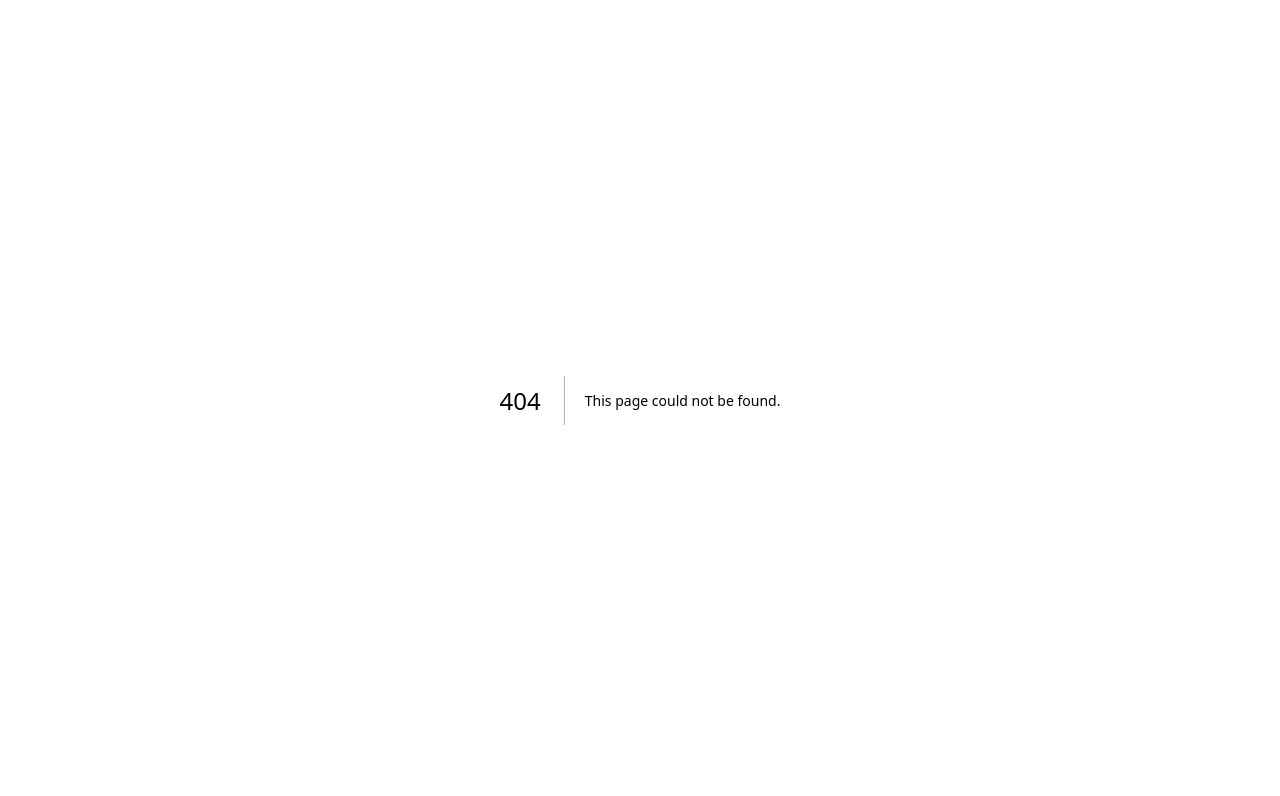
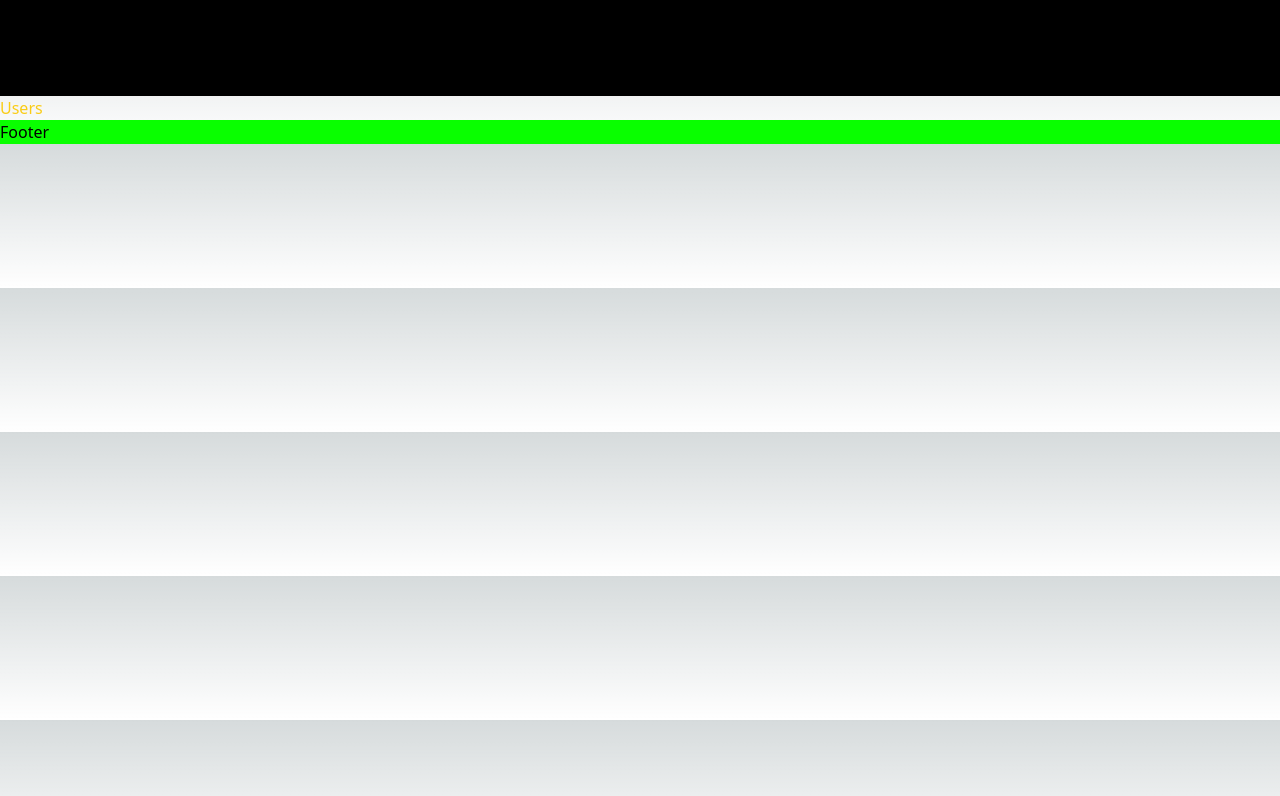
Before and after one commit to Slippoy03/learn-next, a Next.js app: page /users in a window 1280 px wide. Before the commit this address had no page. Shown: the top 796 px of the page. Built offline with nearby package versions, Linux system fonts and the light colour scheme.

Commit message:
day-7, feat : routing

```diff
--- a/components/header/index.js
+++ b/components/header/index.js
@@ -1,5 +1,13 @@
+import Link from "next/link";
 import styles from "./styles.module.css";
 
 export default function Header() {
-  return <div className={styles.header}>Heater</div>;
+  return <div className={styles.header}>
+    <ul>
+      <li><Link href= "/" >Home</Link></li>
+      <li><Link href= "/users" >Users</Link></li>
+      <li><Link href= "/users/detail" >Detail</Link></li>
+      <li><Link href= "/profile" >Pro file</Link></li>
+    </ul>
+  </div>;
 }
--- /dev/null
+++ b/pages/users/detail.js
@@ -0,0 +1,11 @@
+import Layout from "@/layout";
+
+export default function Detail() {
+    return(
+        <Layout>
+            <p className="text-blue-600">
+                Detail
+            </p>
+        </Layout>
+    )
+}
--- /dev/null
+++ b/pages/users/index.js
@@ -0,0 +1,11 @@
+import Layout from "@/layout";
+
+export default function Users() {
+    return (
+        <Layout>
+            <p className="text-yellow-400">
+                Users
+            </p>
+        </Layout>
+    )
+}
```
Also changed, not shown: pages/profile.js (line endings or trailing spaces).
